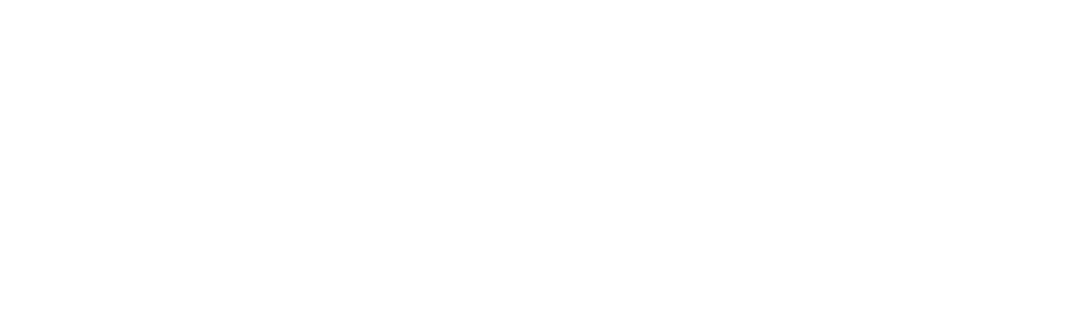
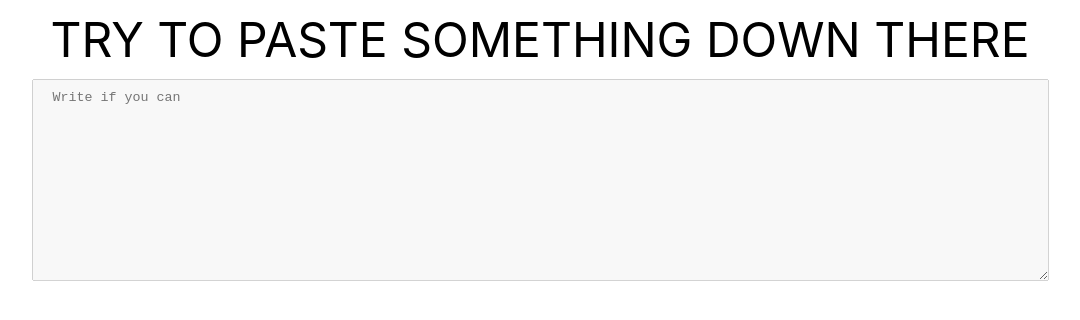
Before and after one commit to himanshu064/react-training, a React (Create React App) app: page / in a window 1280 px wide. Before the commit this address had no page. Shown: the top 320 px of the page, without its empty margins (100-1180 px from the left). Built offline with nearby package versions, Linux system fonts and the light colour scheme.

Commit message:
Assignment - 3 (Pasting data in disabled textfield)

```diff
--- a/src/App.js
+++ b/src/App.js
@@ -1,16 +1,10 @@
-import { BrowserRouter, Routes, Route } from "react-router-dom";
-import Task1 from "./pages/Task1";
-import Task2 from "./pages/Task2";
-import Task3 from "./pages/Task3";
+import { BrowserRouter } from "react-router-dom";
+import Assignment3 from "./pages/Assignment3";
 
 function App() {
   return (
     <BrowserRouter>
-      <Routes>
-        <Route path='/task1' element={<Task1 />} />
-        <Route path='/task2' element={<Task2 />} />
-        <Route path='/task3' element={<Task3 />} />
-      </Routes>
+      <Assignment3 />
     </BrowserRouter>
   );
 }
--- /dev/null
+++ b/src/pages/Assignment3/index.js
@@ -0,0 +1,28 @@
+import React, { useState } from "react";
+
+const Assignment3 = () => {
+  const [text, setText] = useState("");
+  const allowCopyAndPaste = async () => {
+    setText(await navigator.clipboard.readText());
+  };
+  return (
+    <div style={{ textAlign: "center" }}>
+      <div style={{ fontSize: "3rem", padding: "10px" }}>
+        TRY TO PASTE SOMETHING DOWN THERE
+      </div>
+      <div>
+        <textarea
+          rows={12}
+          cols={120}
+          placeholder="Write if you can"
+          disabled={true}
+          onPaste={allowCopyAndPaste}
+          value={text}
+          style={{ padding: "10px 20px" }}
+        />
+      </div>
+    </div>
+  );
+};
+
+export default Assignment3;
--- a/src/pages/Task1/index.js
+++ /dev/null
@@ -1,7 +0,0 @@
-import React from "react";
-
-const Task1 = () => {
-  return <div>Task1</div>;
-};
-
-export default Task1;
--- a/src/pages/Task2/index.js
+++ /dev/null
@@ -1,7 +0,0 @@
-import React from "react";
-
-const Task2 = () => {
-  return <div>Task2</div>;
-};
-
-export default Task2;
--- a/src/pages/Task3/index.js
+++ /dev/null
@@ -1,7 +0,0 @@
-import React from "react";
-
-const Task3 = () => {
-  return <div>Task3</div>;
-};
-
-export default Task3;
```
Also changed, not shown: src/pages/Assignment3/readme.md (added), src/pages/Task2/readme.md (deleted), src/pages/Task3/readme.md (deleted), 1 other file (tests, documents, lock files or other folders).
